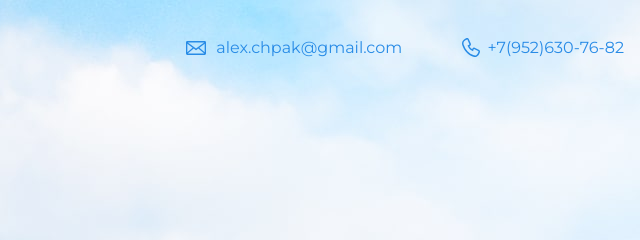
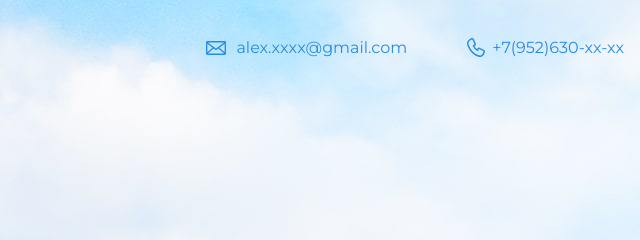
Before and after one commit to Aleshim/portfolio, a plain HTML site: page index.html in a window 1280 px wide. Shown: the top 240 px of the page, 640-1280 px from the left. Drawn offline with nearby package versions, Linux system fonts and the light colour scheme.

Commit message:
Update index.html

```diff
--- a/index.html
+++ b/index.html
@@ -10,8 +10,8 @@
   <body>
     <header class="page-header">
       <div class="container">
-        <a class="header-email" href="mailto:alex.chpak@gmail.com">alex.chpak@gmail.com</a>
-        <a class="header-phone" href="tel:+7(952)630-76-82">+7(952)630-76-82</a>
+        <a class="header-email" href="mailto:alex.chpak@gmail.com">alex.xxxx@gmail.com</a>
+        <a class="header-phone" href="tel:+7(952)630-76-82">+7(952)630-xx-xx</a>
       </div>
     </header>
 
```
